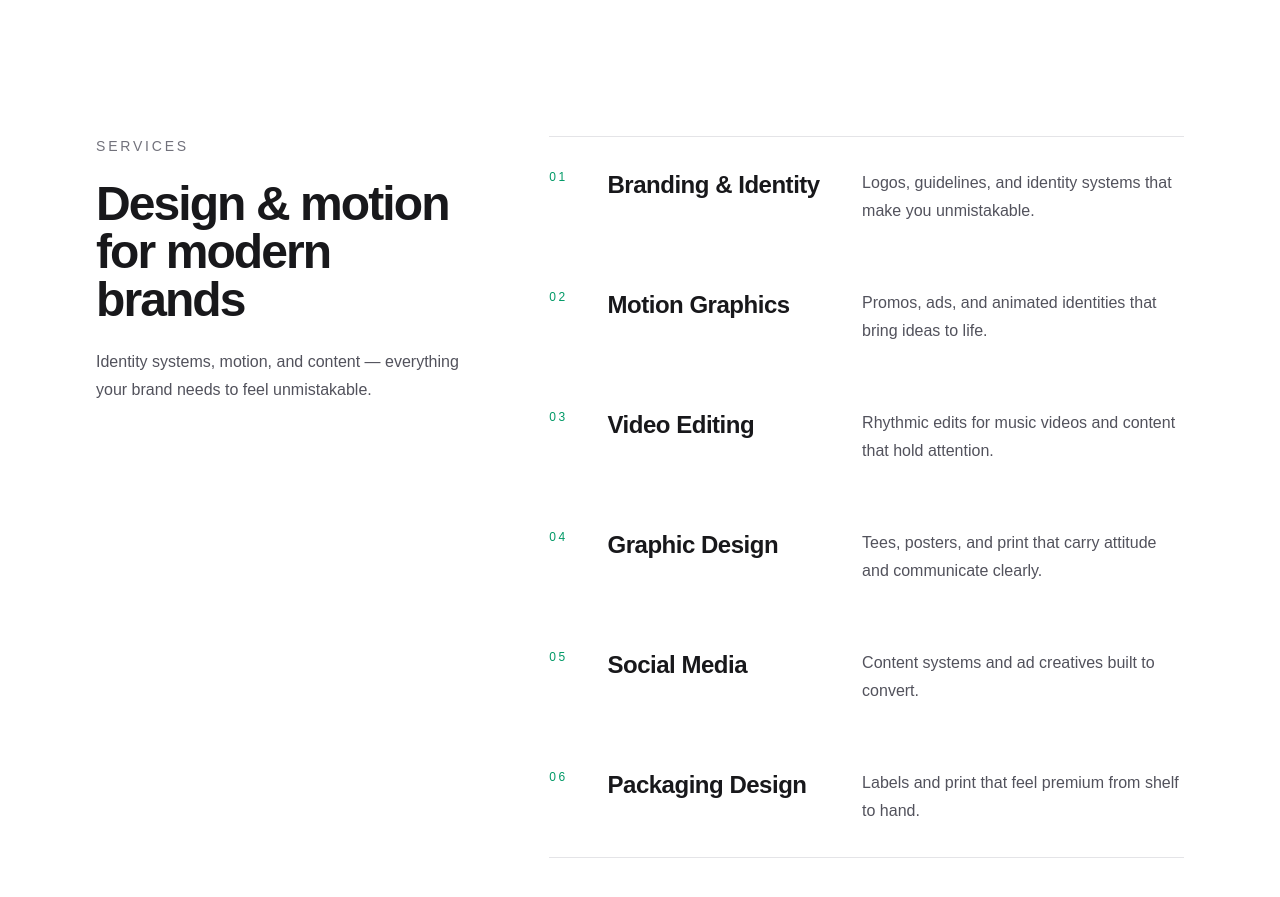
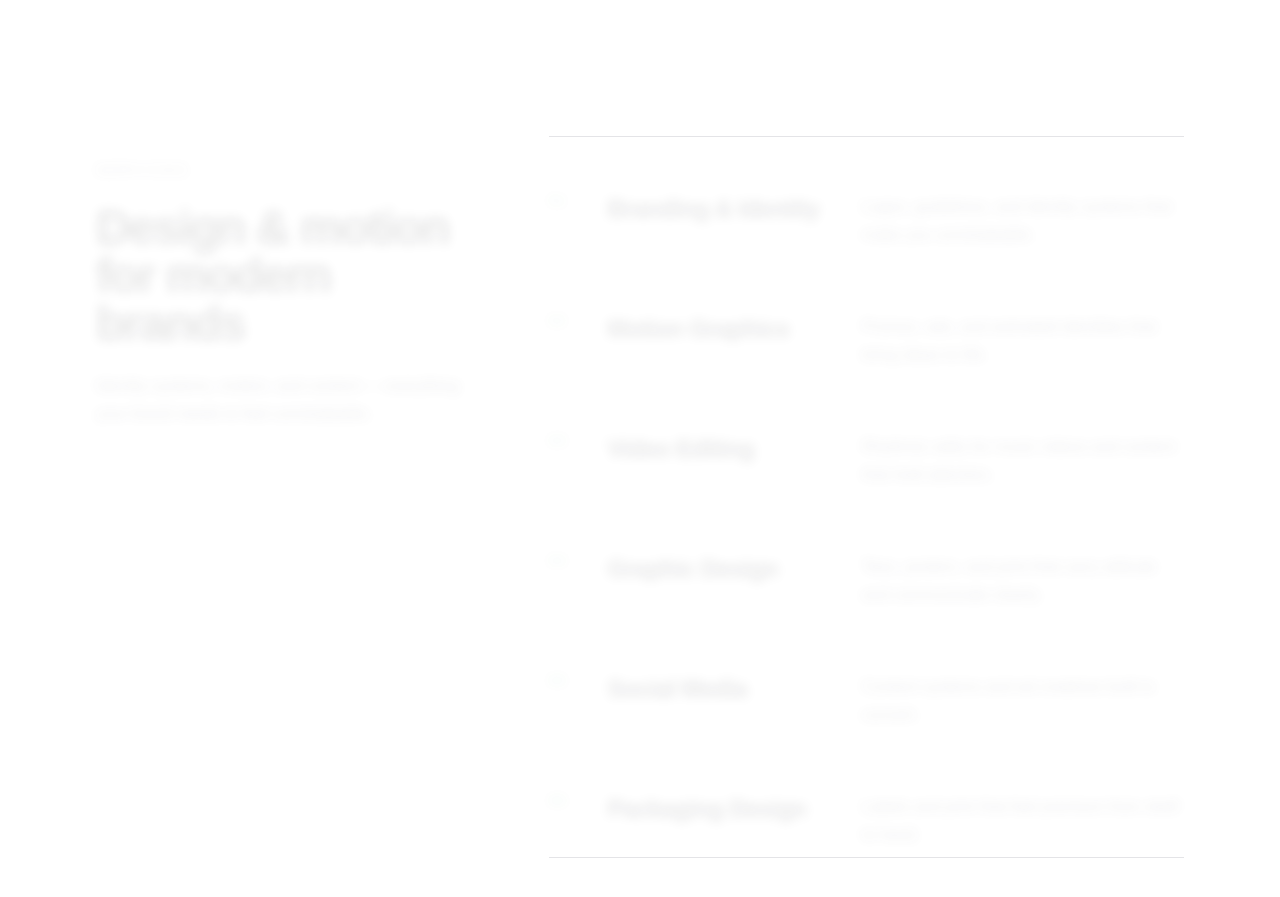
Before and after one commit to thesandeepstudio/wraythx, a Next.js app: page / in a window 1280 px wide. Shown: the part 1780-2677 px from the top of the page. Built offline with nearby package versions, Linux system fonts and the light colour scheme; no server answers.

Commit message:
Add scroll fade-up blur to recent projects and services

```diff
--- /dev/null
+++ b/app/components/ScrollFade.tsx
@@ -0,0 +1,54 @@
+"use client";
+
+import { useEffect, useRef } from "react";
+import { gsap } from "gsap";
+import { ScrollTrigger } from "gsap/ScrollTrigger";
+
+gsap.registerPlugin(ScrollTrigger);
+
+const ScrollFade = ({
+  children,
+  className = "",
+}: {
+  children: React.ReactNode;
+  className?: string;
+}) => {
+  const ref = useRef<HTMLDivElement | null>(null);
+
+  useEffect(() => {
+    const el = ref.current;
+    if (!el) return;
+
+    if (window.matchMedia("(prefers-reduced-motion: reduce)").matches) return;
+
+    const tween = gsap.fromTo(
+      el,
+      { opacity: 0.1, filter: "blur(6px)", y: 24 },
+      {
+        opacity: 1,
+        filter: "blur(0px)",
+        y: 0,
+        ease: "none",
+        scrollTrigger: {
+          trigger: el,
+          start: "top 92%",
+          end: "top 45%",
+          scrub: true,
+        },
+      },
+    );
+
+    return () => {
+      tween.scrollTrigger?.kill();
+      tween.kill();
+    };
+  }, []);
+
+  return (
+    <div ref={ref} className={className}>
+      {children}
+    </div>
+  );
+};
+
+export default ScrollFade;
--- a/app/page.tsx
+++ b/app/page.tsx
@@ -4,6 +4,7 @@ import { useEffect, useState } from "react";
 import Link from "next/link";
 import ClickSpark from "./ClickSpark";
 import ScrollReveal from "./ScrollReveal";
+import ScrollFade from "./components/ScrollFade";
 import SiteNav from "./components/SiteNav";
 import SiteFooter from "./components/SiteFooter";
 import { projects, featuredProjectTitles } from "../lib/projects";
@@ -211,8 +212,8 @@ export default function Home() {
 
           <div className="grid gap-6 md:grid-cols-3">
             {featuredProjects.map((project) => (
+              <ScrollFade key={project.title} className="block">
                 <a
-                key={project.title}
                   href={project.link}
                   target="_blank"
                   rel="noopener noreferrer"
@@ -238,13 +239,14 @@ export default function Home() {
                   </h3>
                   <p className="mt-1 text-sm text-zinc-500">{project.tools}</p>
                 </a>
+              </ScrollFade>
             ))}
           </div>
         </section>
 
         <section id="services" className="mx-auto max-w-6xl px-6 py-24 md:py-32 lg:px-8">
           <div className="grid gap-12 lg:grid-cols-[1fr_1.7fr] lg:gap-20">
-            <div>
+            <ScrollFade>
               <p className="text-sm font-medium uppercase tracking-[0.2em] text-zinc-500">
                 Services
               </p>
@@ -255,14 +257,12 @@ export default function Home() {
                 Identity systems, motion, and content — everything your brand
                 needs to feel unmistakable.
               </p>
-            </div>
+            </ScrollFade>
 
             <div className="border-y border-zinc-200">
               {services.map((service, index) => (
-                <div
-                  key={service.title}
-                  className="group grid gap-1 py-8 transition duration-300 hover:pl-3 md:grid-cols-[auto_1fr_1.5fr] md:gap-10"
-                >
+                <ScrollFade key={service.title}>
+                  <div className="group grid gap-1 py-8 transition duration-300 hover:pl-3 md:grid-cols-[auto_1fr_1.5fr] md:gap-10">
                     <span className="text-xs font-medium uppercase tracking-[0.2em] text-emerald-600">
                       {String(index + 1).padStart(2, "0")}
                     </span>
@@ -273,6 +273,7 @@ export default function Home() {
                       {service.text}
                     </p>
                   </div>
+                </ScrollFade>
               ))}
             </div>
           </div>
```
Lines whose indentation alone changed are shown as unchanged.
